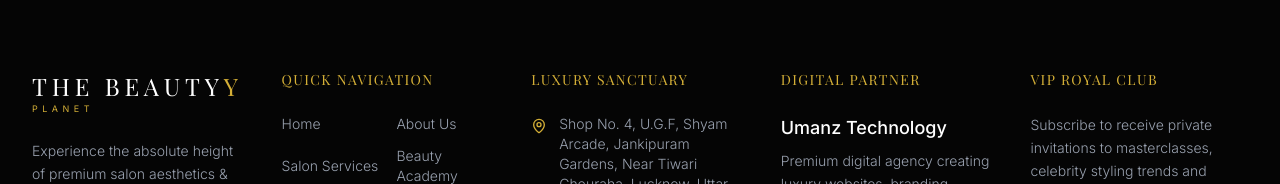
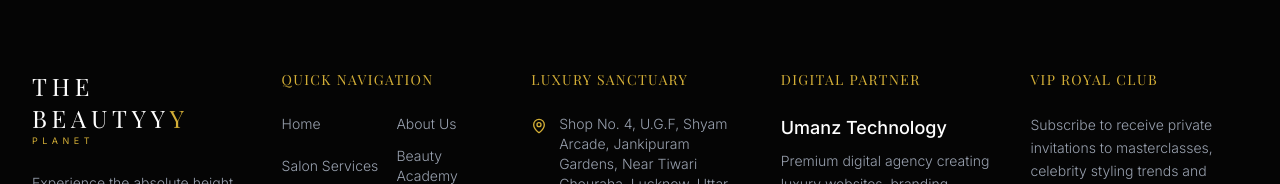
Before and after one commit to UmairKha111/The-Beauty-Planet, a React (Vite) app: page / in a window 1280 px wide. Shown: the part 9329-9513 px from the top of the page. Built offline with nearby package versions, Linux system fonts and the light colour scheme; a web font is replaced by a local one.

Commit message:
Fixed & updated website

```diff
--- a/src/components/layout/Footer.tsx
+++ b/src/components/layout/Footer.tsx
@@ -38,7 +38,7 @@ export const Footer: React.FC<FooterProps> = ({ onPageChange }) => {
           <div className="flex flex-col space-y-6">
             <div>
               <span className="font-serif text-2xl tracking-[0.2em] text-white">
-                THE BEAUTY
+                THE BEAUTYY
                 <span className="text-gold-400 font-normal">Y</span>
               </span>
 
```
